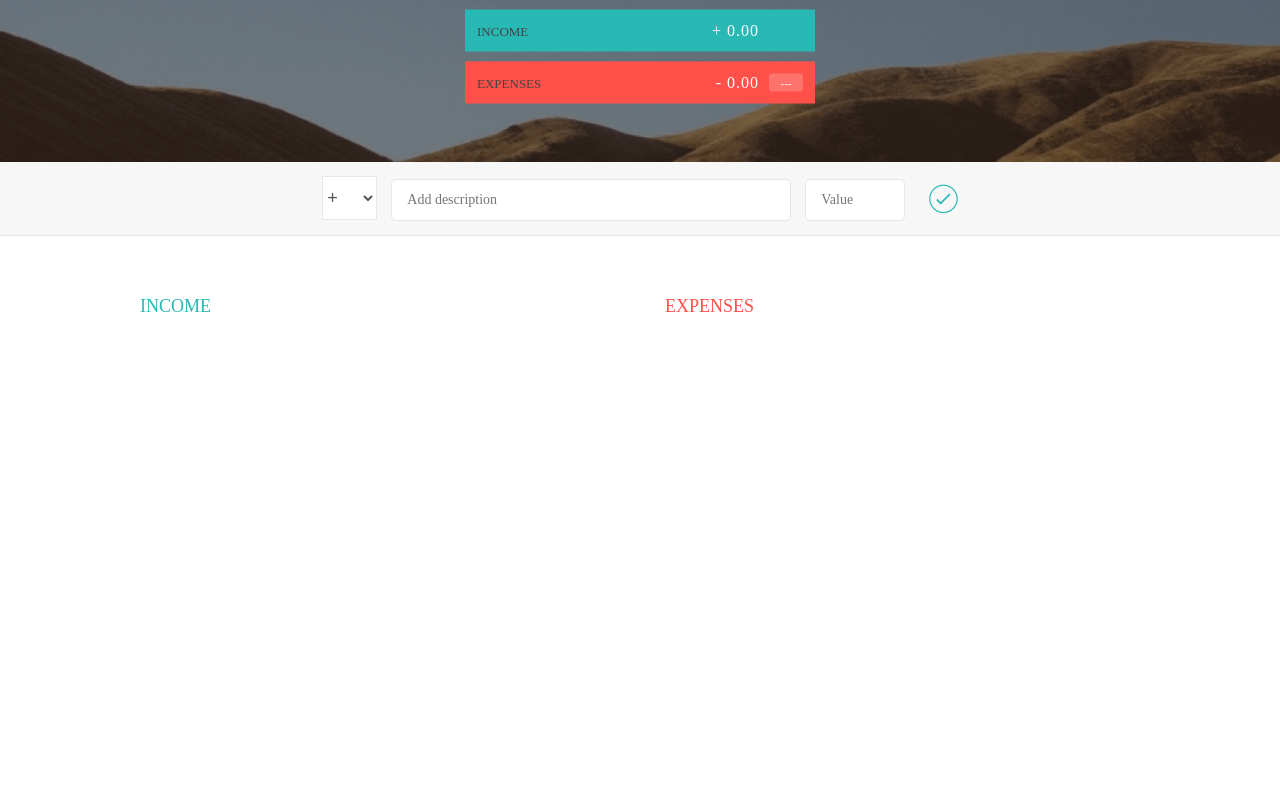
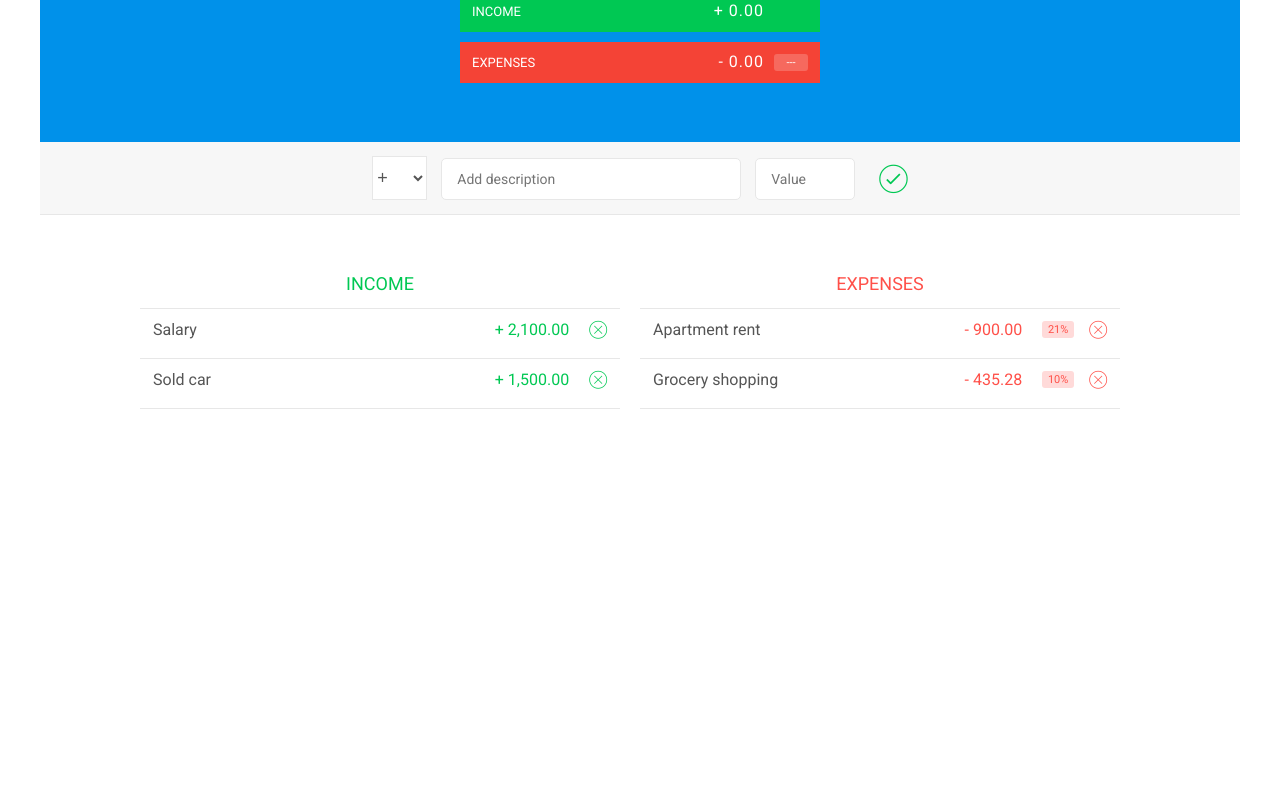
Before and after one commit to mhijack/budget-app, a plain HTML site: page index.html in a window 1280 px wide. Shown: the part 158-948 px from the top of the page. Before the commit the page ends 800 px from the top, so only its background shows below. Drawn offline with nearby package versions, Linux system fonts and the light colour scheme.

Commit message:
improve UI

```diff
--- a/index.html
+++ b/index.html
@@ -2,17 +2,20 @@
 <html lang="en">
     <head>
         <meta charset="UTF-8">
-        <link href="https://fonts.googleapis.com/css?family=Open+Sans:100,300,400,600" rel="stylesheet" type="text/css">
+        <link rel="shortcut icon" type="image/png" href="http://interactives.irvine.org/aiflearning/panel_04/images/5-obstacles-time.png">
+        <link href="https://fonts.googleapis.com/css?family=Roboto" rel="stylesheet">
         <link href="http://code.ionicframework.com/ionicons/2.0.1/css/ionicons.min.css" rel="stylesheet" type="text/css">
         <link type="text/css" rel="stylesheet" href="style.css">
-        <title>Budgety</title>
+        <title>Budget It</title>
     </head>
     <body>
 
+        <div class="content">
             <div class="top">
                 <div class="budget">
                     <div class="budget__title">
-                    Available Budget in <span class="budget__title--month">%Month%</span>:
+                        Available Budget in
+                        <span class="budget__title--month">%Month%</span>:
                     </div>
 
                     <div class="budget__value">+ 2,345.64</div>
@@ -45,7 +48,7 @@
                             <option value="exp">-</option>
                         </select>
                         <input type="text" class="add__description" placeholder="Add description">
-                    <input type="number" class="add__value" placeholder="Value">
+                        <input type="number" class="add__value" placeholder="Value" min="0">
                         <button class="add__btn"><i class="ion-ios-checkmark-outline"></i></button>
                     </div>
                 </div>
@@ -55,7 +58,27 @@
                         <h2 class="icome__title">Income</h2>
 
                         <div class="income__list">
+                                <div class="item clearfix" id="income-0">
+                                        <div class="item__description">Salary</div>
+                                        <div class="right clearfix">
+                                            <div class="item__value">+ 2,100.00</div>
+                                            <div class="item__delete">
+                                                <button class="item__delete--btn">
+                                                    <i class="ion-ios-close-outline"></i>
+                                                </button>
+                                            </div>
+                                        </div>
+                                    </div>
 
+                                    <div class="item clearfix" id="income-1">
+                                        <div class="item__description">Sold car</div>
+                                        <div class="right clearfix">
+                                            <div class="item__value">+ 1,500.00</div>
+                                            <div class="item__delete">
+                                                <button class="item__delete--btn"><i class="ion-ios-close-outline"></i></button>
+                                            </div>
+                                        </div>
+                                    </div>
                             <!--
                             <div class="item clearfix" id="income-0">
                                 <div class="item__description">Salary</div>
@@ -82,8 +105,6 @@
 
                         </div>
                     </div>
-
-
 
                     <div class="expenses">
                         <h2 class="expenses__title">Expenses</h2>
@@ -113,13 +134,33 @@
                                 </div>
                             </div>
                             -->
-
+                            <div class="item clearfix" id="expense-0">
+                                    <div class="item__description">Apartment rent</div>
+                                    <div class="right clearfix">
+                                        <div class="item__value">- 900.00</div>
+                                        <div class="item__percentage">21%</div>
+                                        <div class="item__delete">
+                                            <button class="item__delete--btn"><i class="ion-ios-close-outline"></i></button>
                                         </div>
                                     </div>
                                 </div>
 
+                                <div class="item clearfix" id="expense-1">
+                                    <div class="item__description">Grocery shopping</div>
+                                    <div class="right clearfix">
+                                        <div class="item__value">- 435.28</div>
+                                        <div class="item__percentage">10%</div>
+                                        <div class="item__delete">
+                                            <button class="item__delete--btn"><i class="ion-ios-close-outline"></i></button>
+                                        </div>
+                                    </div>
+                                </div>
+                        </div>
+                    </div>
+                </div>
+            </div>
+        </div>
 
-        </div>
 
         <script src="./components/BudgetController.js"></script>
         <script src="./components/UIController.js"></script>
--- a/style.css
+++ b/style.css
@@ -1,3 +1,52 @@
+/* http://meyerweb.com/eric/tools/css/reset/
+   v2.0 | 20110126
+   License: none (public domain)
+*/
+
+html, body, div, span, applet, object, iframe,
+h1, h2, h3, h4, h5, h6, p, blockquote, pre,
+a, abbr, acronym, address, big, cite, code,
+del, dfn, em, img, ins, kbd, q, s, samp,
+small, strike, strong, sub, sup, tt, var,
+b, u, i, center,
+dl, dt, dd, ol, ul, li,
+fieldset, form, label, legend,
+table, caption, tbody, tfoot, thead, tr, th, td,
+article, aside, canvas, details, embed,
+figure, figcaption, footer, header, hgroup,
+menu, nav, output, ruby, section, summary,
+time, mark, audio, video {
+	margin: 0;
+	padding: 0;
+	border: 0;
+	font-size: 100%;
+	font: inherit;
+	vertical-align: baseline;
+}
+/* HTML5 display-role reset for older browsers */
+article, aside, details, figcaption, figure,
+footer, header, hgroup, menu, nav, section {
+	display: block;
+}
+body {
+	line-height: 1;
+}
+ol, ul {
+	list-style: none;
+}
+blockquote, q {
+	quotes: none;
+}
+blockquote:before, blockquote:after,
+q:before, q:after {
+	content: '';
+	content: none;
+}
+table {
+	border-collapse: collapse;
+	border-spacing: 0;
+}
+
 /**********************************************
 *** GENERAL
 **********************************************/
@@ -14,13 +63,31 @@
     clear: both;
 }
 
+.header {
+    height: 40px;
+    width: 100%;
+}
+
+.content {
+    width: 100%;
+    max-width: 1200px;
+    margin: 0 auto;
+    height: 100%;
+    /* box-shadow: 0 1px 3px rgba(0,0,0,0.12), 0 1px 2px rgba(0,0,0,0.24); */
+    box-shadow: 0 1px 3px rgba(0,0,0,0.12), 0 1px 3px rgba(0,0,0,0.12), 0px, 0 1px 3px rgba(0,0,0,0.12);
+}
+
 body {
     color: #555;
-    font-family: Open-Sans;
+    font-family: Roboto, sans-serif;
     font-size: 16px;
     position: relative;
     height: 100vh;
     font-weight: 400;
+}
+
+.bottom {
+    min-height: 100%;
 }
 
 .right {
@@ -28,11 +95,11 @@ body {
 }
 
 .red {
-    color: #FF5049 !important;
+    color: #F44336 !important;
 }
 
 .red-focus:focus {
-    border: 1px solid #FF5049 !important;
+    border: 1px solid #F44336 !important;
 }
 
 /**********************************************
@@ -40,19 +107,15 @@ body {
 **********************************************/
 
 .top {
-    height: 40vh;
-    background-image: linear-gradient(rgba(0, 0, 0, 0.35), rgba(0, 0, 0, 0.35)), url(back.png);
-    background-size: cover;
-    background-position: center;
+    height: 300px;
+    background-color: #0091EA;
     position: relative;
 }
 
 .budget {
-    position: absolute;
-    width: 350px;
-    top: 50%;
-    left: 50%;
-    transform: translate(-50%, -50%);
+    max-width: 360px;
+    padding-top: 50px;
+    margin: 0 auto;
     color: #fff;
 }
 
@@ -79,18 +142,18 @@ body {
 
 .budget__income {
     margin-bottom: 10px;
-    background-color: #28B9B5;
+    background-color: #00C853;
 }
 
 .budget__expenses {
-    background-color: #FF5049;
+    background-color: #F44336;
 }
 
 .budget__income--text,
 .budget__expenses--text {
     float: left;
     font-size: 13px;
-    color: #444;
+    color: #fff;
     margin-top: 2px;
 }
 
@@ -125,6 +188,8 @@ body {
     padding: 14px;
     border-bottom: 1px solid #e7e7e7;
     background-color: #f7f7f7;
+    display: flex;
+    flex-wrap: wrap;
 }
 
 .add__container {
@@ -158,7 +223,7 @@ body {
 }
 
 .add__description {
-    width: 400px;
+    width: 300px;
 }
 
 .add__value {
@@ -169,7 +234,7 @@ body {
     font-size: 35px;
     background: none;
     border: none;
-    color: #28B9B5;
+    color: #00C853;
     cursor: pointer;
     display: inline-block;
     vertical-align: middle;
@@ -185,7 +250,7 @@ body {
 .add__description:focus,
 .add__value:focus {
     outline: none;
-    border: 1px solid #28B9B5;
+    border: 1px solid #00C853;
 }
 
 .add__btn:focus {
@@ -196,23 +261,23 @@ body {
 
 .container {
     width: 1000px;
+
     margin: 60px auto;
+    text-align: center;
+    display: flex;
+    flex-wrap: wrap;
 }
 
-.income, .expenses {
-    /* box-shadow: 0 1px 3px rgba(0, 0, 0, 0.12), 0 1px 2px rgba(0, 0, 0, 0.24);
-    transition: all 0.3s cubic-bezier(.25, .8, .25, 1); */
-    /* padding: 10px; */
-}
 .income {
-    float: left;
-    width: 475px;
-    margin-right: 50px;
+    width: 48%;
+    display: inline-table;
+    margin-right: 10px;
 }
 
 .expenses {
-    float: left;
-    width: 475px;
+    width: 48%;
+    display: inline-table;
+    margin-left: 10px;
 }
 
 h2 {
@@ -223,7 +288,7 @@ h2 {
 }
 
 .icome__title {
-    color: #28B9B5;
+    color: #00C853;
 }
 
 .expenses__title {
@@ -233,14 +298,11 @@ h2 {
 .item {
     padding: 13px;
     border-bottom: 1px solid #e7e7e7;
+    transition: all 0.2s;
 }
 
 .item:first-child {
     border-top: 1px solid #e7e7e7;
-}
-
-.item:nth-child(even) {
-    background-color: #f7f7f7;
 }
 
 .item__description {
@@ -249,24 +311,27 @@ h2 {
 
 .item__value {
     float: left;
+    margin-right: 20px;
     transition: transform 0.3s;
 }
 
 .item__percentage {
     float: left;
-    margin-left: 20px;
     transition: transform 0.3s;
     font-size: 11px;
+    margin-right: 15px;
     background-color: #FFDAD9;
     padding: 3px;
     border-radius: 3px;
     width: 32px;
     text-align: center;
+    position: relative;
+    top: -1px;
 }
 
 .income .item__value,
 .income .item__delete--btn {
-    color: #28B9B5;
+    color: #00C853;
 }
 
 .expenses .item__value,
@@ -277,6 +342,8 @@ h2 {
 
 .item__delete {
     float: left;
+    position: relative;
+    top: -3px;
 }
 
 .item__delete--btn {
@@ -298,7 +365,7 @@ h2 {
     transform: translateY(2px);
 }
 
-.item:hover .item__delete--btn {
+.item__delete--btn {
     display: block;
 }
 
@@ -308,6 +375,11 @@ h2 {
 
 .item:hover .item__percentage {
     transform: translateX(-20px);
+}
+
+.item:hover {
+    box-shadow: 0 1px 3px rgba(0,0,0,0.12), 0 1px 2px rgba(0,0,0,0.24);
+    transition: all 0.3s cubic-bezier(.25,.8,.25,1);
 }
 
 .unpaid {
@@ -323,3 +395,32 @@ h2 {
 .unpaid:hover .item__description {
     font-weight: 900;
 }
+
+@media screen and (max-width: 1199px) {
+    .content {
+        width: 100%;
+    }
+
+    .bottom {
+        display: flex;
+        flex-wrap: wrap;
+    }
+
+    .income, .expenses {
+        width: 100%;
+        margin: 0 auto;
+        height: 100%;
+    }
+
+    .add {
+        width: 100%;
+        height: 250px;
+    }
+    .add__container * {
+        margin-top: 15px;
+        width: 100%;
+    }
+    .container {
+        margin: 0 auto;
+    }
+}
```
Also changed, not shown: app.js (line endings or trailing spaces). Lines whose indentation alone changed are shown as unchanged.
